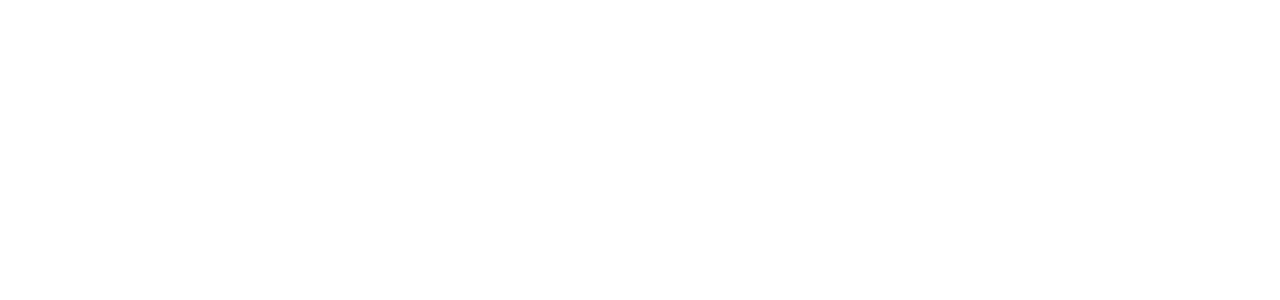
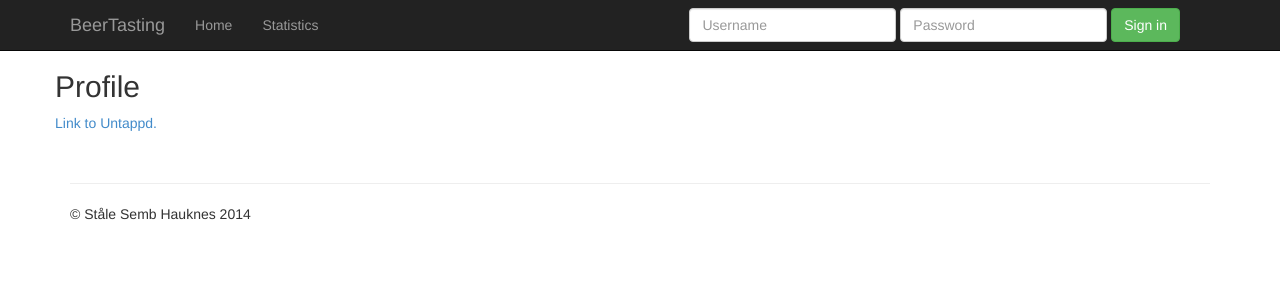
Before and after one commit to LaStrada/BeerTasting, a Django app: page /profile/ in a window 1280 px wide. Before the commit the part shown is empty. Shown: the top 300 px of the page. Run offline with Django 3.2, Linux system fonts and the light colour scheme; parts of the project's set-up code (start-up, migrations or seed data) failed here and were passed over; some libraries are stand-ins or nearby versions.

Commit message:
Fixed #17 untappd login

```diff
--- a/BeerTasting/templates/base.html
+++ b/BeerTasting/templates/base.html
@@ -53,6 +53,9 @@
 
 					{% if user.is_authenticated %}
 					<ul class="nav navbar-nav pull-right">
+						<li{% navactive request 'stats' %}>
+							<a href="{% url 'profile_view' %}">Profile</a>
+						</li>
 						<li>
 							<a href="{% url 'logout_view' %}">Logout</a>
 						</li>
--- a/BeerTasting/templates/user/profile.html
+++ b/BeerTasting/templates/user/profile.html
@@ -0,0 +1,34 @@
+{% extends "base.html" %}
+
+{% load beertasting_extra %}
+
+{% block content %}
+	<div class="row">
+		<div class=".col-lg-12">
+			<h2>Profile</h2>
+			<p>
+			{% if untappd %}
+			<a href="{% url 'unregister_untappd' %}">Unlink Untappd.</a>
+			{% else %}
+			<a href="https://untappd.com/oauth/authenticate/?client_id=EC7EAAB706C553B0691C7DC3C3652CBCAAA1F83B&response_type=code&redirect_url=http://127.0.0.1:8000/profile/registerUntappd/">Link to Untappd.</a>
+			{% endif %}
+			</p>
+
+
+			<table class="table" data-provides="rowlink">
+				{% if events %}
+				{% for event in events %}
+
+				<tr>
+					<td>
+						<a href="{% url 'change_event' forloop.counter %}">
+						{{event.id}}
+						</a>
+					</td>
+				</tr>
+				{% endfor %}
+				{% endif %}
+			</table>
+		</div>
+	</div>
+{% endblock %}
--- a/BeerTasting/urls.py
+++ b/BeerTasting/urls.py
@@ -17,6 +17,11 @@ urlpatterns = patterns('',
     url(r'^login/', 'Beers.views.login_view', name='login_view'),
     url(r'^login_failed/$', 'Beers.views.login_failed_view', name='login_failed_view'),
     url(r'^logout/', 'Beers.views.logout_view', name='logout_view'),
+
+    #url(r'^profile/registerUntappd/?code=(\w+)$', 'Beers.views.register_untappd', name='register_untappd'),
+
+    url(r'^profile/registerUntappd/$', 'Beers.views.register_untappd', name='register_untappd'),
+    url(r'^profile/unregisterUntappd/$', 'Beers.views.unregister_untappd', name='unregister_untappd'),
     url(r'^profile/$', 'Beers.views.profile_view', name='profile_view'),
 
     url(r'^rate_beer/(\d+)$', 'Beers.views.rate_beer', name='rate_beer'),
--- a/Beers/admin.py
+++ b/Beers/admin.py
@@ -1,5 +1,5 @@
 from django.contrib import admin
-from Beers.models import Setup, Brewery, BeerStyle, Beer, BeerRating
+from Beers.models import Setup, Brewery, BeerStyle, Beer, BeerRating, UntappdUser
 
 admin.autodiscover()
 
@@ -8,3 +8,4 @@ admin.site.register(Brewery)
 admin.site.register(BeerStyle)
 admin.site.register(Beer)
 admin.site.register(BeerRating)
+admin.site.register(UntappdUser)
--- a/Beers/views.py
+++ b/Beers/views.py
@@ -5,7 +5,8 @@ from django.shortcuts import render, redirect, render_to_response
 from django.http import Http404, HttpResponseRedirect, HttpResponse
 from django.db import connection
 
-from Beers.models import Beer, BeerRating, Setup
+from Beers.models import Beer, BeerRating, Setup, UntappdUser
+from django.contrib.auth.models import User
 from django.core.context_processors import csrf
 from django.template import RequestContext, loader
 from django.db.models import Count, Avg
@@ -123,8 +124,42 @@ def login_view(request):
         return HttpResponseRedirect(reverse('login_failed_view'))
 
 
+def register_untappd(request):
+    # http://127.0.0.1:8000/profile/registerUntappd/?code=88BF184AE38DA51A1246D55FA6E28765D3F5C8E3
+    #try:
+    if request.GET['code']:
+        #errors = "Successfully linked to untappd."
+
+        if UntappdUser.objects.filter(pk = request.user).count > 0:
+            untappd_link = UntappdUser.objects.get(pk = request.user)
+            untappd_link.untappd = request.GET['code']
+        else:
+            untappd_link = UntappdUser(user=request.user, untappd=request.GET['code'])
+
+        untappd_link.save()
+
+#finally:
+    #errors = "lololol"
+    return HttpResponseRedirect(reverse('profile_view'))
+
+def unregister_untappd(request):
+    untappd_link = UntappdUser.objects.get(pk = request.user)
+    untappd_link.untappd = ''
+    untappd_link.save()
+
+    return HttpResponseRedirect(reverse('profile_view'))
+
+
 def profile_view(request):
-    return render(request, 'user/profile.html')
+    untappd = False
+
+    try:
+        u = UntappdUser.objects.get(pk=request.user.id)
+        #u = UntappdUser(user=request.user.id)
+        if u.untappd:
+            untappd = True
+    finally:
+        return render(request, 'user/profile.html', {'untappd':untappd})
 
 
 def logout_view(request):
```
Also changed, not shown: Beers/models.py (+8 -0 lines).
